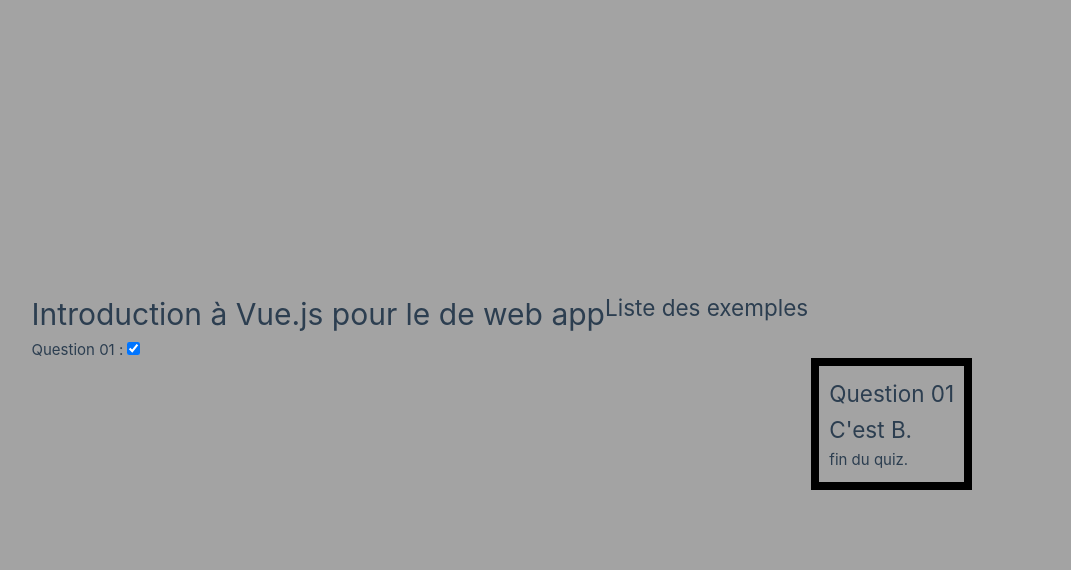
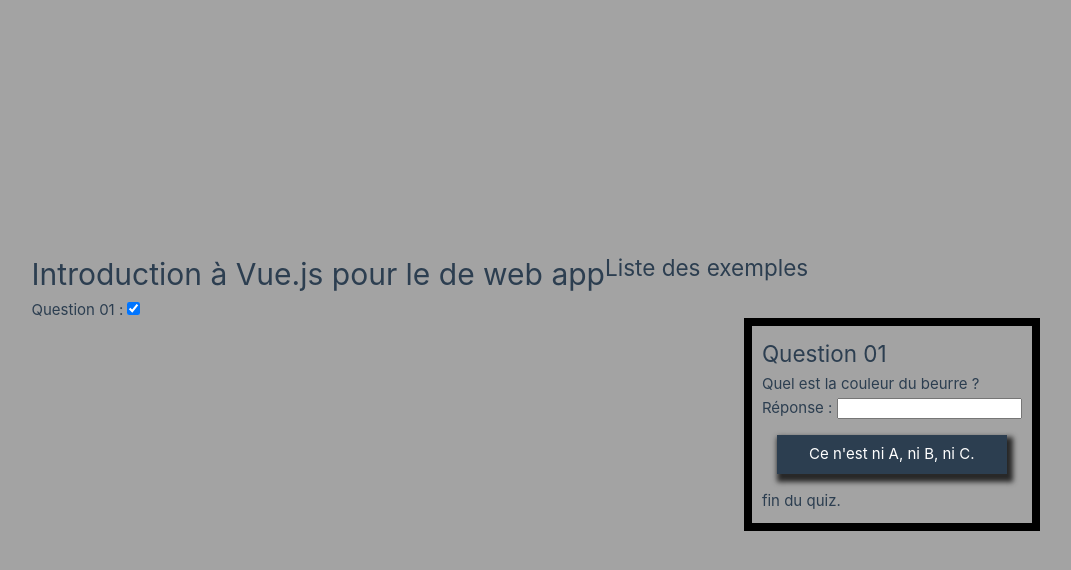
Before and after one commit to prof-moevus/sae_2025_vuejs, a Vue app: page / in a window 1280 px wide. Both pictures are taken after a click on the checkbox "Question 01 :". Shown: the top 570 px of the page, without its empty margins (35-1106 px from the left). Built offline with nearby package versions, Linux system fonts and the light colour scheme.

Commit message:
Add v-model interaction for answers

```diff
--- a/src/App.vue
+++ b/src/App.vue
@@ -19,12 +19,13 @@
 
   <div class="exemple">
     <Question01 v-if="showQuestion01"/>
+
+    <p v-show="!showQuestion01" >demo v0show</p>
   </div>
 
 </template>
 
 <style>
-
 body {
   background-color: #a3a3a3;
 }
@@ -32,6 +33,5 @@
   border: 8px solid #000000;
   margin: 20px auto;
   padding: 10px;
-
 }
 </style>
--- a/src/components/Question01.vue
+++ b/src/components/Question01.vue
@@ -1,11 +1,18 @@
 <script setup>
 import {ref} from 'vue'
 
-const answer = ref('B')
+const answer = ref("")
 </script>
 
 <template>
   <h2>Question 01</h2>
+  <p class="question">Quel est la couleur du beurre ?</p>
+  <label for="answer">Réponse : </label>
+  <input id="answer" v-model="answer"/>
+  <p class="form-invalid" v-if="answer.length>1">Votre réponse doit faire un caractère</p>
+
+
+  <div class="display-answers">
   <p v-if="answer === 'A'">
     C'est A.
   </p>
@@ -18,9 +25,22 @@
   <div v-else>
     Ce n'est ni A, ni B, ni C.
   </div>
+  </div>
   <p>fin du quiz.</p>
 </template>
 
 <style scoped>
+.form-invalid {
+  font-size: 0.8em;
+  color: #bc3c3c;
+}
 
+.display-answers {
+  margin: 1em;
+  padding: 0.5em;
+  text-align: center;
+  background-color: #2c3e50;
+  color: white;
+  box-shadow: #282828 3px 5px 5px 3px;
+}
 </style>
```
